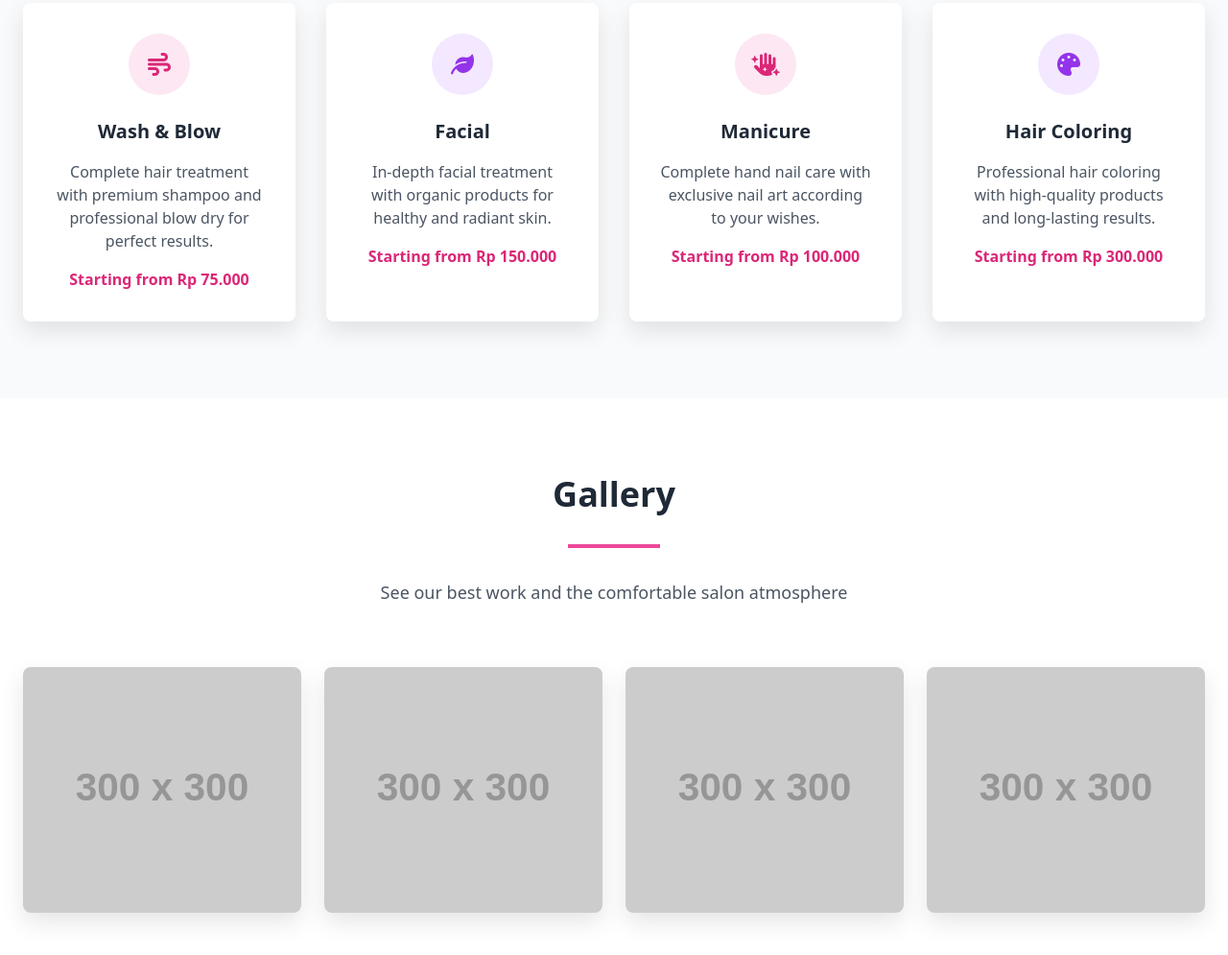
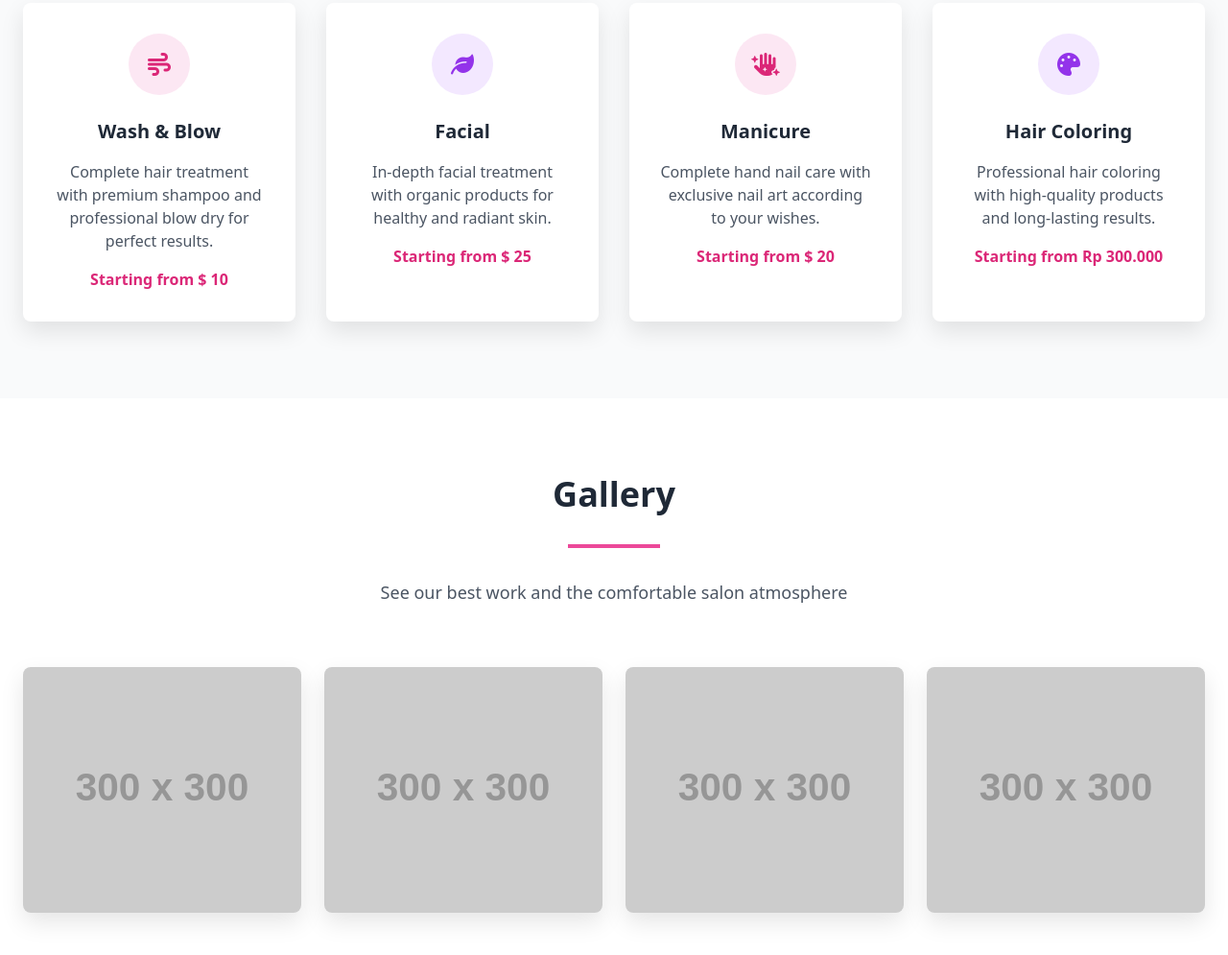
Before and after one commit to vraafi001/fiverr, a plain HTML site: page index.html in a window 1280 px wide. Shown: the part 1636-2631 px from the top of the page at 96% size. Drawn offline with nearby package versions, Linux system fonts and the light colour scheme; placeholder pictures from the web are drawn by us.

Commit message:
Update index.html

```diff
--- a/index.html
+++ b/index.html
@@ -106,7 +106,7 @@
                     <p class="text-gray-600 mb-4">
                         Complete hair treatment with premium shampoo and professional blow dry for perfect results.
                     </p>
-                    <div class="text-pink-600 font-semibold">Starting from Rp 75.000</div>
+                    <div class="text-pink-600 font-semibold">Starting from $ 10</div>
                 </div>
 
                 <!-- Facial -->
@@ -118,7 +118,7 @@
                     <p class="text-gray-600 mb-4">
                         In-depth facial treatment with organic products for healthy and radiant skin.
                     </p>
-                    <div class="text-pink-600 font-semibold">Starting from Rp 150.000</div>
+                    <div class="text-pink-600 font-semibold">Starting from $ 25</div>
                 </div>
 
                 <!-- Manicure -->
@@ -130,7 +130,7 @@
                     <p class="text-gray-600 mb-4">
                         Complete hand nail care with exclusive nail art according to your wishes.
                     </p>
-                    <div class="text-pink-600 font-semibold">Starting from Rp 100.000</div>
+                    <div class="text-pink-600 font-semibold">Starting from $ 20</div>
                 </div>
 
                 <!-- Hair Coloring -->
```
